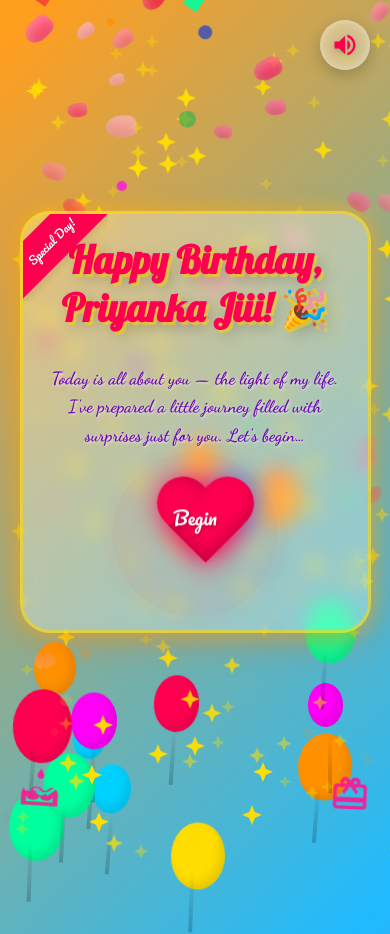
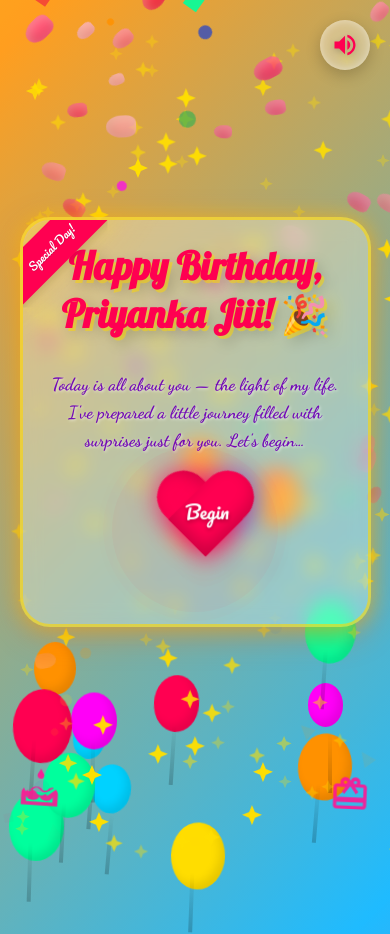
Before and after one commit to Gauravmca76/HappyBDay, a plain HTML site: page index.html in a window 390 px wide. Shown: the top 934 px of the page. Drawn offline with Linux system fonts and the light colour scheme.

Commit message:
Update index.html

```diff
--- a/index.html
+++ b/index.html
@@ -495,6 +495,7 @@
             .heart-button-text {
                 font-size: 1.1rem;
                 top: 22px;
+                margin: -11px 0 0 23px;
             }
 
             .ribbon {
```
